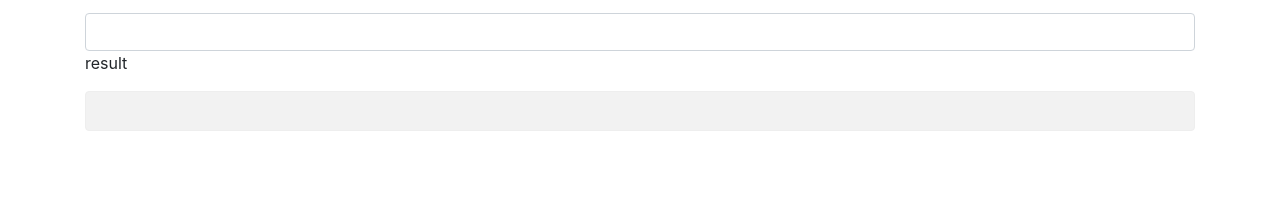
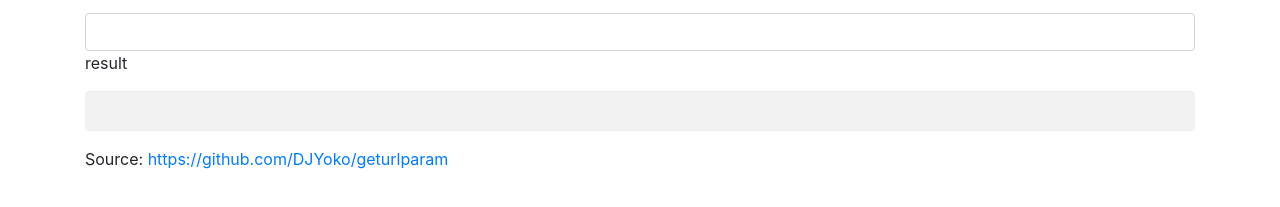
Before and after one commit to DJYoko/geturlparam, a plain HTML site: page docs/index.html in a window 1280 px wide. Shown: the part 83-290 px from the top of the page. Drawn offline with nearby package versions, Linux system fonts and the light colour scheme.

Commit message:
add link to Source

```diff
--- a/docs/index.html
+++ b/docs/index.html
@@ -34,6 +34,7 @@
 			<p>result</p>
 			<pre id="result"></pre>
 		</div>
+		<p>Source: <a href="https://github.com/DJYoko/geturlparam" target="_blank">https://github.com/DJYoko/geturlparam</a></p>
 	</div>
 	<style>
 		pre {
```
